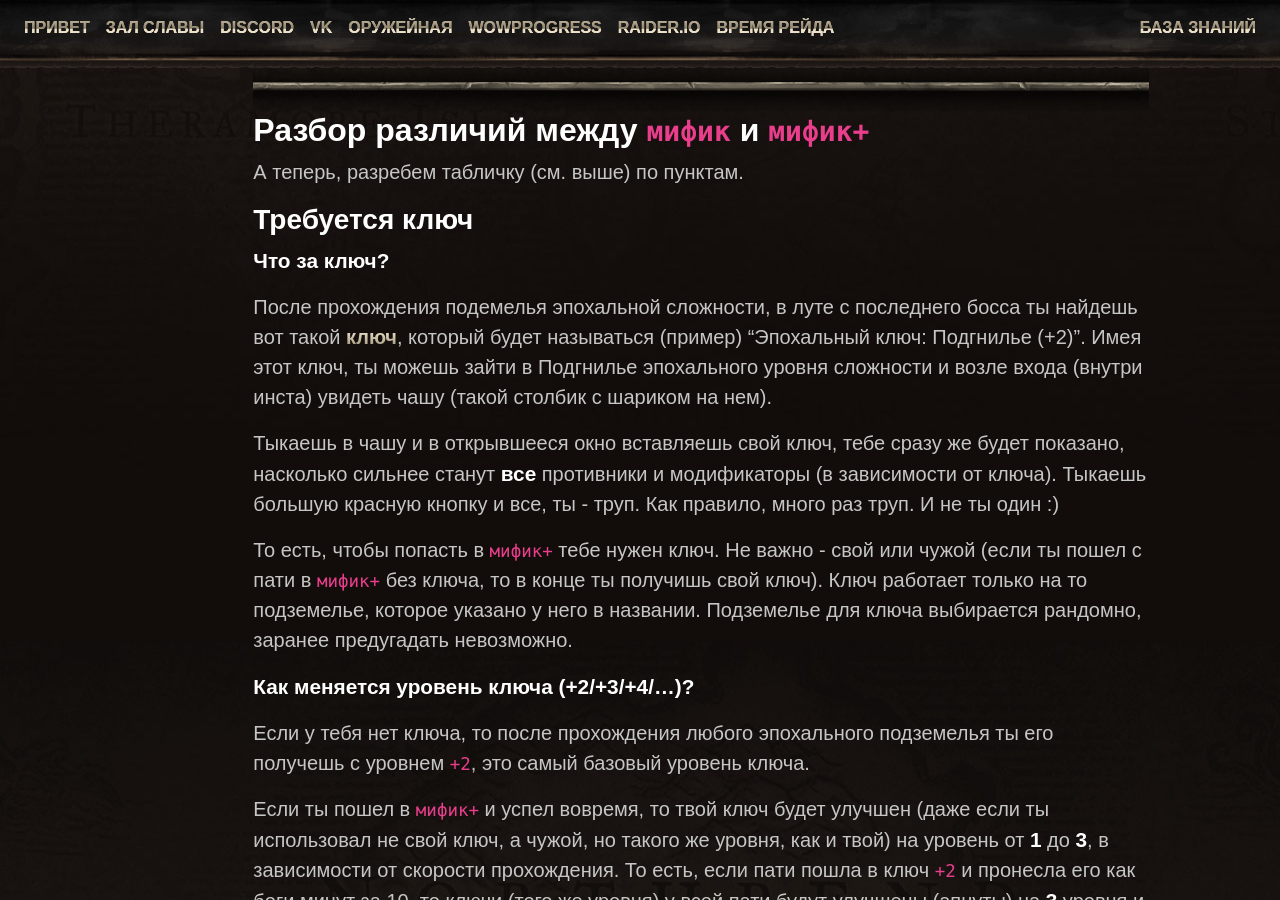
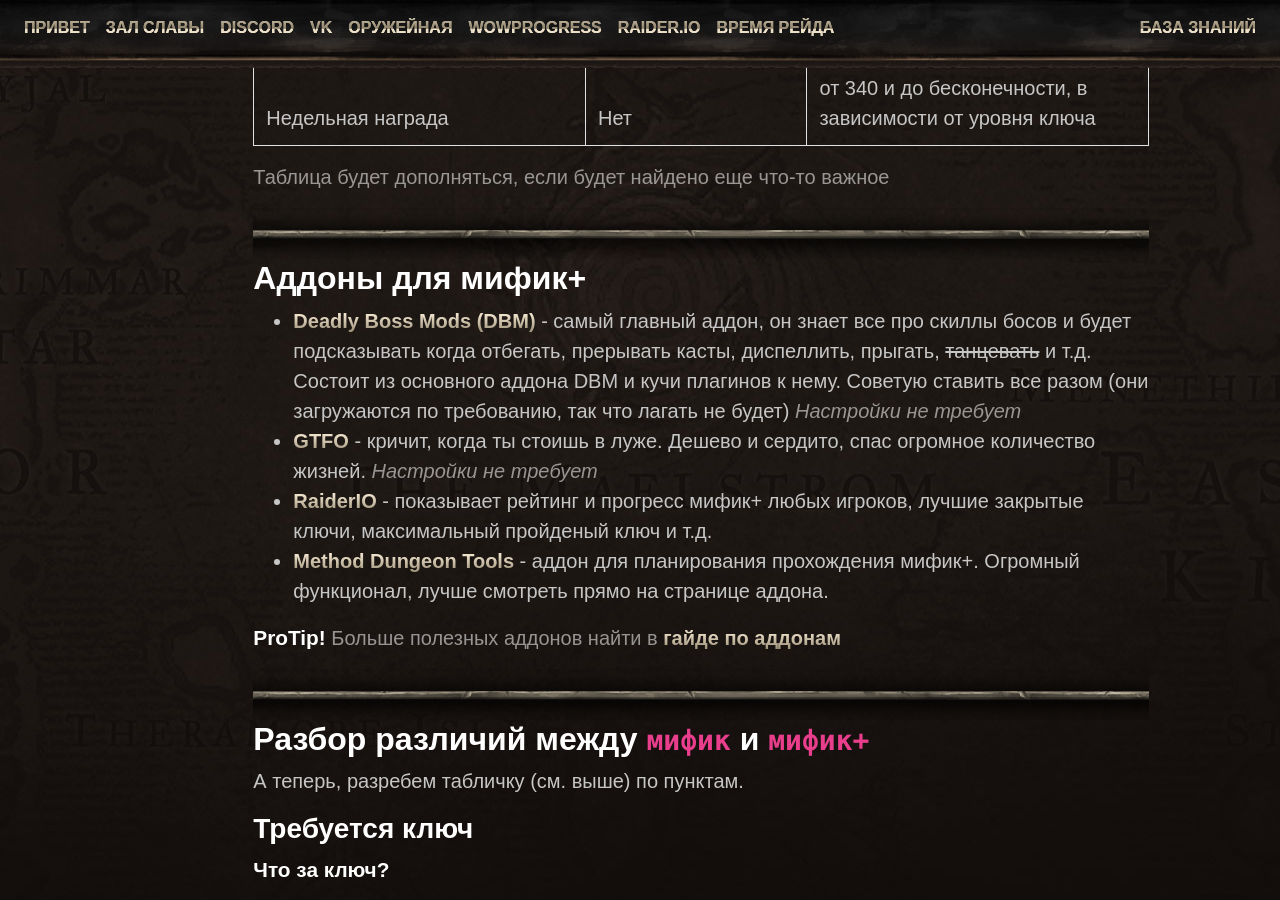
Before and after one commit to forestguild/website, a Jekyll site: the page built from wiki/keystones.md, in a window 1280 px wide and 900 px high, scrolled down 2776 px. Built offline with Jekyll 4.4.1, drawn with Linux system fonts in a browser that asks for light colours; some web fonts are replaced; a script that is not in the unit is left out; comment, search, counter and statistics services are not loaded; some of the changed text lies outside the part shown.

Commit message:
added mythic+ addons

```diff
--- a/wiki/keystones.md
+++ b/wiki/keystones.md
@@ -20,6 +20,8 @@ description: Гайд по мифик+ (эпохальным+) в WoW. Табл
 
 * [Описание](#описание)
     - [Это что вообще?](#это-что-вообще)
+    - [Различия между мифик и мифик+](#различия-между-мифик-и-мифик)
+* [Аддоны для мифик+](#аддоны-для-мифик)
 * [Разбор различий между `мифик` и `мифик+`](#разбор-различий-между-мифик-и-мифик)
     - [Требуется ключ](#требуется-ключ)
     - [Ограничение по времени](#ограничение-по-времени)
@@ -59,7 +61,11 @@ description: Гайд по мифик+ (эпохальным+) в WoW. Табл
 
 Основные отличия **Эпохального+** (мифик+, мифик+, ключ) поздемелья от **эпохального** (мифик, м) в том, что в **мифик+** игра на время (обычно 30-40 минут на проход), все противники сильнее (чем больше ключ - тем сильнее мобы и боссы), а лут получаешь только за проход всего подземелья.
 
-Вот полная табличка различий между мифик+ и эпохалкой:
+### Различия между мифик и мифик+
+
+Вот полная табличка различий между мифик+ и эпохалкой
+
+> **ProTip!** Разбор каждого пункта таблицы есть ниже
 
 | | Эпохальный | Эпохальный+ |
 |-|-|-|
@@ -76,6 +82,17 @@ description: Гайд по мифик+ (эпохальным+) в WoW. Табл
 | Недельная награда | Нет | от 340 и до бесконечности, в зависимости от уровня ключа |
 
 > Таблица будет дополняться, если будет найдено еще что-то важное
+
+<hr>
+
+## Аддоны для мифик+
+
+* [Deadly Boss Mods (DBM)](https://www.curseforge.com/wow/addons/deadly-boss-mods) - самый главный аддон, он знает все про скиллы босов и будет подсказывать когда отбегать, прерывать касты, диспеллить, прыгать, ~~танцевать~~ и т.д. Состоит из основного аддона DBM и кучи плагинов к нему. Советую ставить все разом (они загружаются по требованию, так что лагать не будет) _Настройки не требует_
+* [GTFO](https://www.curseforge.com/wow/addons/gtfo) - кричит, когда ты стоишь в луже. Дешево и сердито, спас огромное количество жизней. _Настройки не требует_
+* [RaiderIO](https://wow.curseforge.com/projects/raiderio) - показывает рейтинг и прогресс мифик+ любых игроков, лучшие закрытые ключи, максимальный пройденый ключ и т.д.
+* [Method Dungeon Tools](https://wow.curseforge.com/projects/method-dungeon-tools) - аддон для планирования прохождения мифик+. Огромный функционал, лучше смотреть прямо на странице аддона.
+
+> **ProTip!** Больше полезных аддонов найти в [гайде по аддонам](/wiki/addons)
 
 <hr>
 
```
Also changed, not shown: wiki/addons.md (+9 -1 lines).
